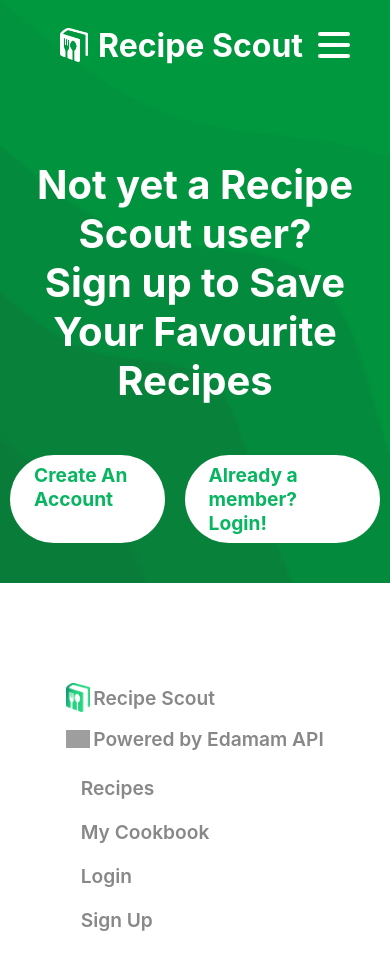
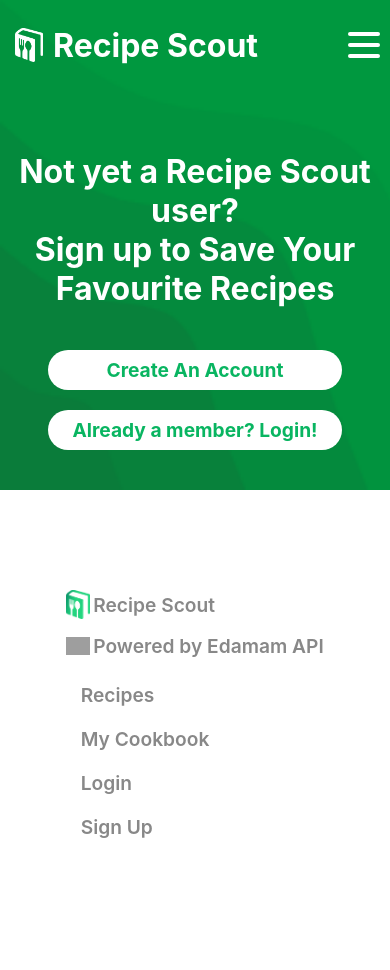
Before and after one commit to katymolloy/recipe-scout, a React (Create React App) app: page /cookbook in a window 390 px wide. Shown: the top 970 px of the page. After the commit the page ends 949 px from the top, so only its background shows below. Built offline with nearby package versions, Linux system fonts and the light colour scheme; grey boxes are pictures that could not be loaded.

Commit message:
Cookbook and header adjustments on small screens

```diff
--- a/src/Components/Header/header.scss
+++ b/src/Components/Header/header.scss
@@ -85,6 +85,16 @@
 }
 
 
+
+
+.scroll {
+    background-color: #09b561;
+    background-image: url(../../../public/images/blob-scene-haikei.png);
+    background-repeat: no-repeat;
+    background-size: cover;
+    padding: 0px;
+}
+
 /* Responsiveness */
 @media (max-width: 1000px) {
 
@@ -98,12 +108,21 @@
         }
 
         nav {
+
             ul {
                 li {
+                    margin: 10px 0;
+
                     .cta {
                         background-color: transparent;
                         color: #fff;
                         padding: 0;
+
+                        &:hover {
+                            padding: 0;
+                            background-color: transparent;
+                            color: #ccc;
+                        }
                     }
                 }
             }
@@ -112,10 +131,17 @@
     }
 }
 
-.scroll {
-    background-color: #09b561;
-    background-image: url(../../../public/images/blob-scene-haikei.png);
-    background-repeat: no-repeat;
-    background-size: cover;
-    padding: 0px;
+/* Responsiveness */
+@media (max-width: 500px) {
+
+    header {
+        .logolink {
+            margin-left: 5px;
+        }
+
+        nav {
+            margin-right: 20px;
+        }
+
+    }
 }
--- a/src/Components/Header/index.js
+++ b/src/Components/Header/index.js
@@ -80,13 +80,12 @@
     header nav ul{
         display: ${hamburgerOpen ? 'flex' : 'none'};
         flex-direction: column;
-        width:400px;
+        width:300px;
         position: fixed;
+        width: 100%;
+        top: 0;
         right: 0;
-        top: 50px;
         background-color: #00983F;
-        padding: 20px;
-        border-radius: 10px
     }
 }
 
--- a/src/Pages/Cookbook/cookbook.scss
+++ b/src/Pages/Cookbook/cookbook.scss
@@ -44,3 +44,21 @@
     flex-wrap: wrap;
   }
 }
+
+
+@media (max-width: 600px) {
+
+  .cookbook {
+    h3 {
+      font-size: 2rem;
+    }
+
+    .pleaseRegister {
+      flex-direction: column;
+
+      a {
+        text-align: center;
+      }
+    }
+  }
+}
```
